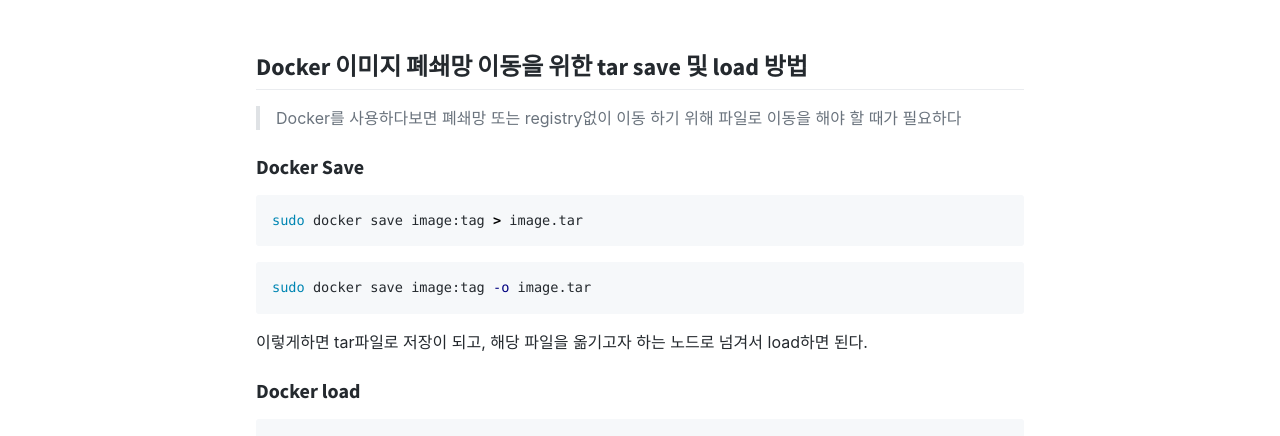
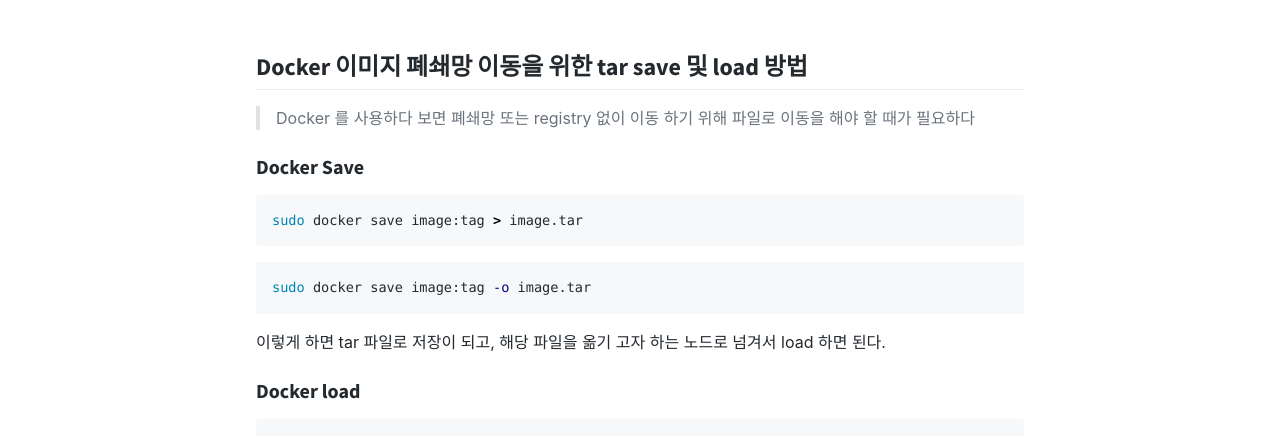
Before and after one commit to teahyuk/teahyuk.github.io, a Jekyll site: the page built from _posts/2020-05-22-docker-save.md, in a window 1280 px wide. Shown: the part 424-860 px from the top of the page. Built offline with Jekyll 4.4.1, drawn with Linux system fonts in a browser that asks for light colours; nearby versions of some CDN libraries; comment, search, counter and statistics services are not loaded.

````diff
--- a/_posts/2020-05-22-docker-savemd.md
+++ b/_posts/2020-05-22-docker-save.md
@@ -9,7 +9,7 @@ tags : [Docker]
 
 ## Docker 이미지 폐쇄망 이동을 위한 tar save 및 load 방법
 
-> Docker를 사용하다보면 폐쇄망 또는 registry없이 이동 하기 위해 파일로 이동을 해야 할 때가 필요하다
+> Docker 를 사용하다 보면 폐쇄망 또는 registry 없이 이동 하기 위해 파일로 이동을 해야 할 때가 필요하다
 
 ### Docker Save
 
@@ -21,7 +21,7 @@ sudo docker save image:tag > image.tar
 sudo docker save image:tag -o image.tar
 ```
 
-이렇게하면 tar파일로 저장이 되고, 해당 파일을 옮기고자 하는 노드로 넘겨서 load하면 된다.
+이렇게 하면 tar 파일로 저장이 되고, 해당 파일을 옮기 고자 하는 노드로 넘겨서 load 하면 된다.
 
 ### Docker load
 
````
